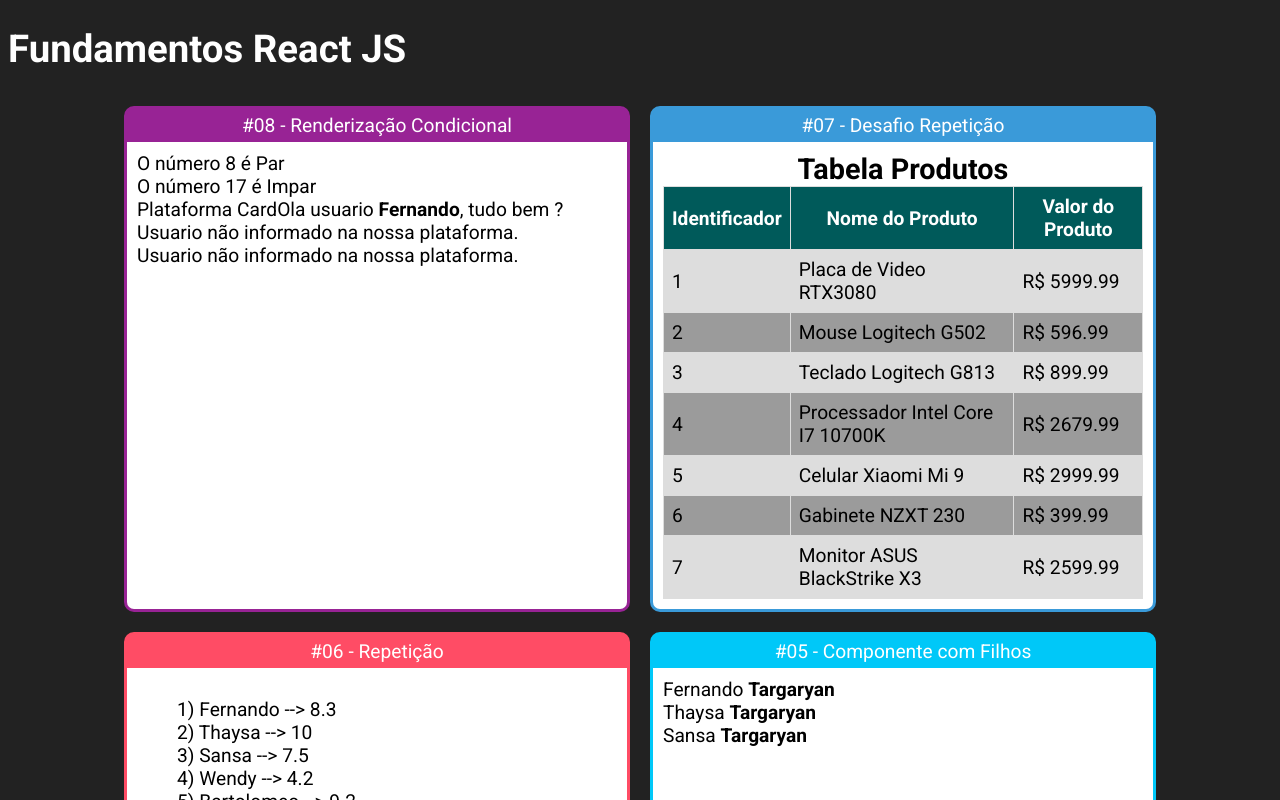
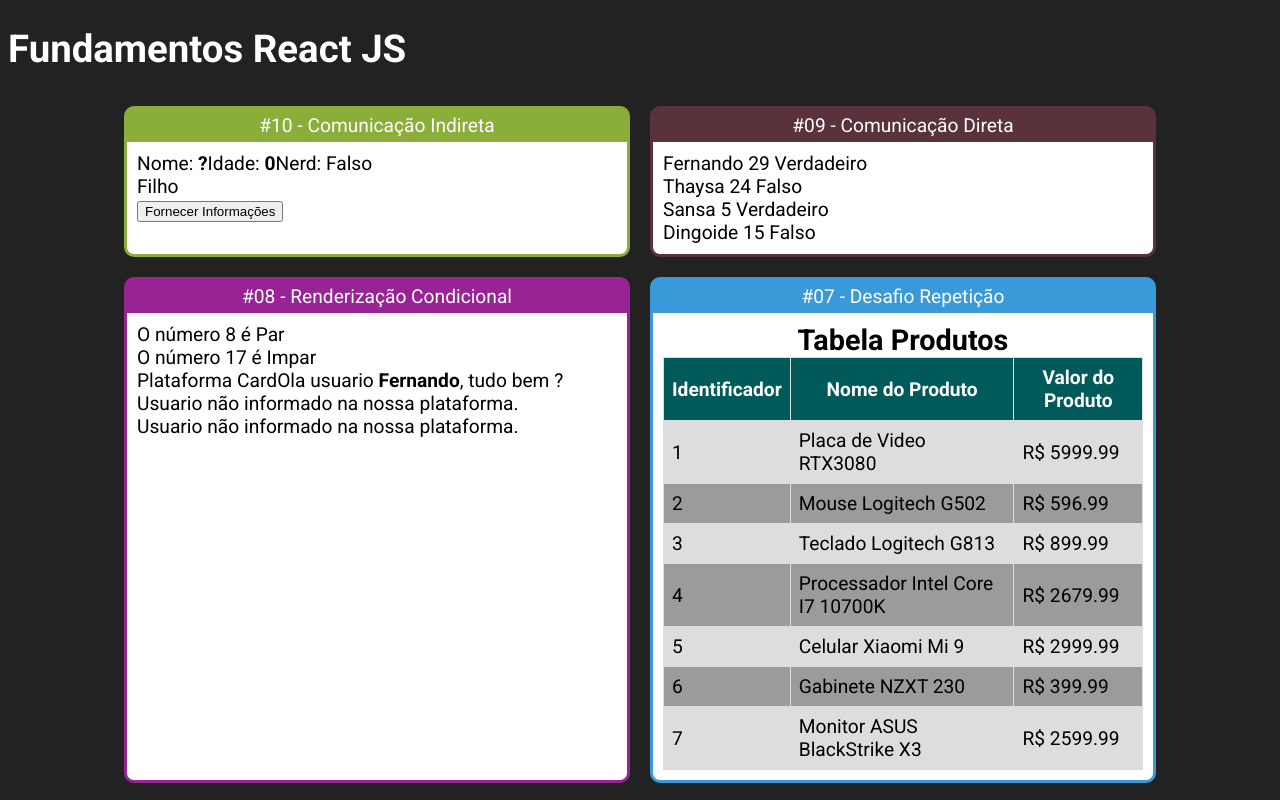
Before and after one commit to fermendes91/react-fundamentos, a React (Create React App) app in the folder fundamentos-react/: page / in a window 1280 px wide. Shown: the top 800 px of the page. Built offline with nearby package versions, Linux system fonts and the light colour scheme.

Commit message:
Comunicação Direta e Indireta, entendo as diferenças

```diff
--- a/fundamentos-react/src/App.jsx
+++ b/fundamentos-react/src/App.jsx
@@ -1,16 +1,18 @@
 import React from 'react'
 
+import IndiretaPai from './components/comunicacao/IndiretaPai'
+import DiretaPai from './components/comunicacao/DiretaPai'
+import UsuarioInfo from './components/condicional/UsuarioInfo'
+import ParOuImpar from './components/condicional/ParOuImpar'
+import TabelaProdutos from './components/repeticao/TabelaProdutos'
+import ListaAlunos from './components/repeticao/ListaAlunos'
+import FamiliaMembro from './components/basicos/FamiliaMembro'
+import Familia from './components/basicos/Familia'
+import Card from './components/layout/Card'
+import Aleatorio from './components/basicos/Aleatorio'
+import Fragmento from './components/basicos/Fragmento'
+import ComParametro from './components/basicos/ComParametro'
 import Primeiro from './components/basicos/Primeiro'
-import ComParametro from './components/basicos/ComParametro'
-import Fragmento from './components/basicos/Fragmento'
-import Aleatorio from './components/basicos/Aleatorio'
-import Card from './components/layout/Card'
-import Familia from './components/basicos/Familia'
-import FamiliaMembro from './components/basicos/FamiliaMembro'
-import ListaAlunos from './components/repeticao/ListaAlunos'
-import TabelaProdutos from './components/repeticao/TabelaProdutos'
-import ParOuImpar from './components/condicional/ParOuImpar'
-import UsuarioInfo from './components/condicional/UsuarioInfo'
 
 import "./App.css"
 
@@ -20,6 +22,14 @@ export default _ =>
         <h1>Fundamentos React JS</h1>
 
         <div className="Cards">
+
+            <Card titulo="#10 - Comunicação Indireta" color="#8BAD39">
+                <IndiretaPai />
+            </Card>
+
+            <Card titulo="#09 - Comunicação Direta" color="#59323C">
+                <DiretaPai />
+            </Card>
 
             <Card titulo="#08 - Renderização Condicional" color="#982395">
                 <ParOuImpar numero={8} />
--- /dev/null
+++ b/fundamentos-react/src/components/comunicacao/DiretaFilho.jsx
@@ -0,0 +1,11 @@
+import React from 'react'
+
+export default props => {
+    return (
+        <div>
+            <span>{props.nome} </span>
+            <span>{props.idade} </span>
+            <span>{props.nerd ? 'Verdadeiro' : 'Falso'}</span>
+        </div>
+    )
+}
--- /dev/null
+++ b/fundamentos-react/src/components/comunicacao/DiretaPai.jsx
@@ -0,0 +1,14 @@
+import React from 'react'
+
+import DiretaFilho from './DiretaFilho'
+
+export default props => {
+    return (
+        <div>
+            <DiretaFilho nome="Fernando" idade={29} nerd={true} />
+            <DiretaFilho nome="Thaysa" idade={24} nerd={false} />
+            <DiretaFilho nome="Sansa" idade={5} nerd={true} />
+            <DiretaFilho nome="Dingoide" idade={15} nerd={false} />
+        </div>
+    )
+}
--- /dev/null
+++ b/fundamentos-react/src/components/comunicacao/IndiretaFilho.jsx
@@ -0,0 +1,13 @@
+import React from 'react'
+
+export default props => {
+    const cb = props.quandoClicar
+    return (
+        <div>
+            <div>
+                Filho
+            </div>
+            <button onClick={_ => {cb('Fernando', 30, true)}}>Fornecer Informações</button>
+        </div>
+    )
+}
--- /dev/null
+++ b/fundamentos-react/src/components/comunicacao/IndiretaPai.jsx
@@ -0,0 +1,30 @@
+import React from 'react'
+
+import IndiretaFilho from './IndiretaFilho'
+
+export default props => {
+
+    let nome = '?'
+    let idade = 0
+    let nerd = false
+
+    // nome, idade, nerd
+    function fornecerInformacoes(nomeParam, idadeParam, nerdParam) {
+        nome = nomeParam
+        idade = idadeParam
+        nerd = nerdParam
+
+        console.log(nome, idade, nerd)
+    }
+
+    return (
+        <div>
+            <div>
+                <span>Nome: <strong>{nome}</strong></span>
+                <span>Idade: <strong>{idade}</strong></span>
+                <span>Nerd: {nerd ? 'Verdadeiro' : 'Falso'}</span>
+            </div>
+            <IndiretaFilho quandoClicar={fornecerInformacoes} />
+        </div>
+    )
+}
```
Also changed, not shown: fundamentos-react/observacoes.txt (added), 1 other file (tests, documents, lock files or other folders).
